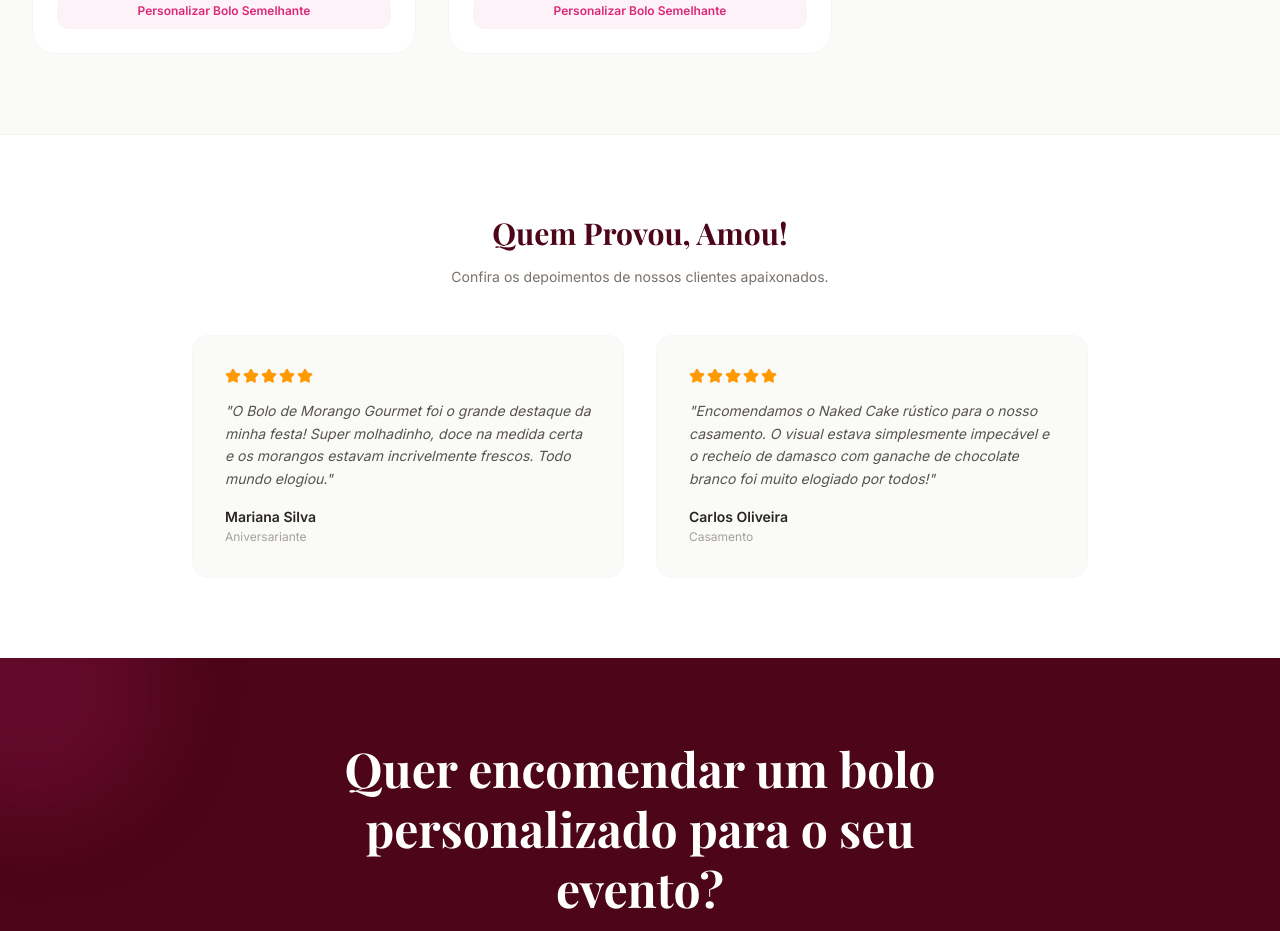
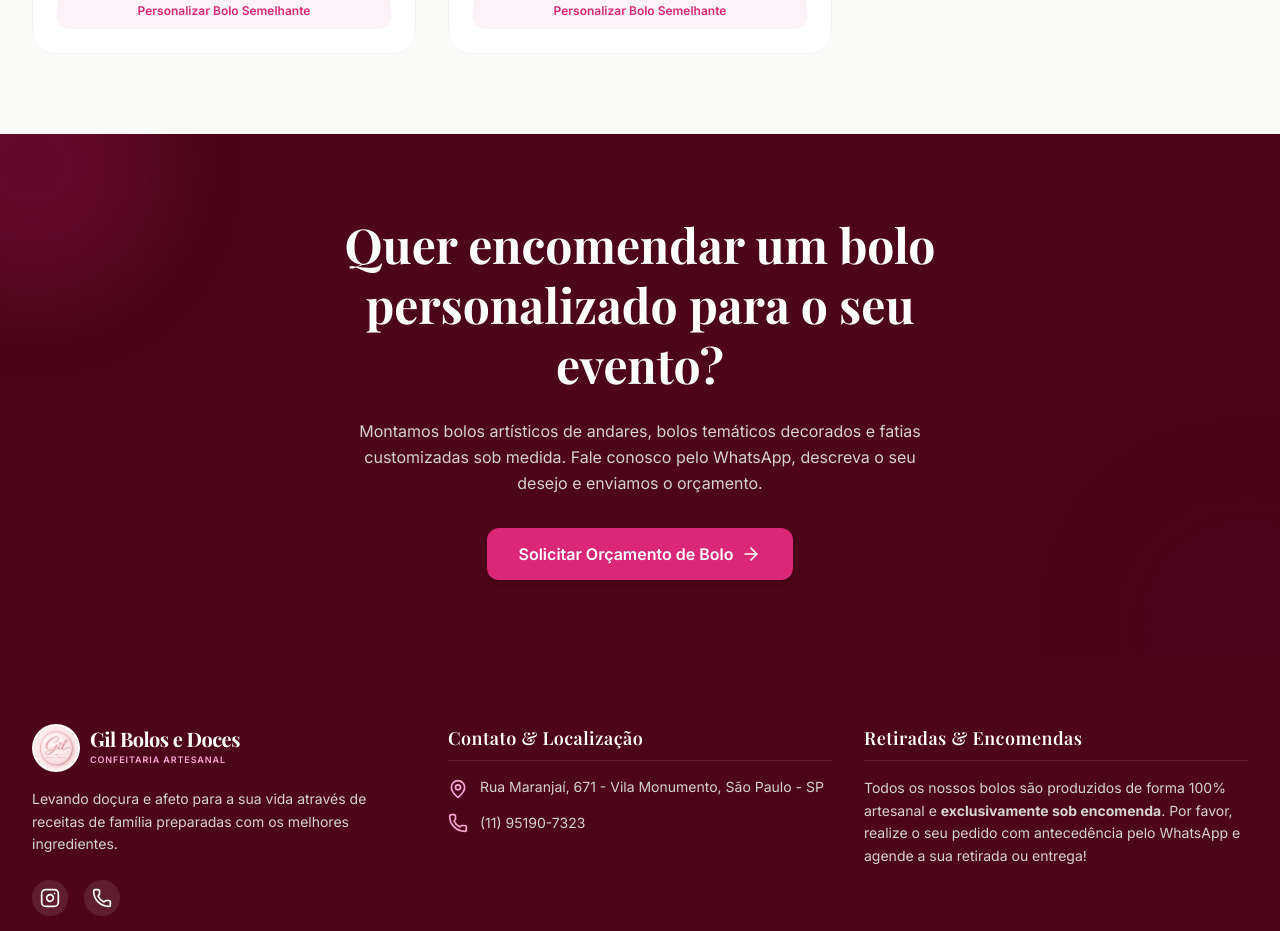
Before and after one commit to AlissonKawan/GilBolos, a React (Vite) app: page / in a window 1280 px wide. Shown: the part 4620-5551 px from the top of the page. Built offline with nearby package versions, Linux system fonts and the light colour scheme; a web font is replaced by a local one.

Commit message:
refactor: remove reviews from Home and redirect Personalizar Bolo Semelhante to Menu builder

```diff
--- a/src/pages/Home.tsx
+++ b/src/pages/Home.tsx
@@ -1,26 +1,10 @@
 import { useState } from 'react';
 import { Link } from 'react-router-dom';
 import { portfolioItems } from '../data/products';
-import { Award, ShieldCheck, HeartHandshake, Star, ArrowRight, Eye, Cake } from 'lucide-react';
+import { Award, ShieldCheck, HeartHandshake, ArrowRight, Eye, Cake } from 'lucide-react';
 import { ScrollReveal } from '../components/ScrollReveal';
 
 export const Home = () => {
-  // Testimonials
-  const testimonials = [
-    {
-      name: 'Mariana Silva',
-      role: 'Aniversariante',
-      text: 'O Bolo de Morango Gourmet foi o grande destaque da minha festa! Super molhadinho, doce na medida certa e os morangos estavam incrivelmente frescos. Todo mundo elogiou.',
-      rating: 5,
-    },
-    {
-      name: 'Carlos Oliveira',
-      role: 'Casamento',
-      text: 'Encomendamos o Naked Cake rústico para o nosso casamento. O visual estava simplesmente impecável e o recheio de damasco com ganache de chocolate branco foi muito elogiado por todos!',
-      rating: 5,
-    },
-  ];
-
   // State for image zoom modal
   const [zoomImage, setZoomImage] = useState<string | null>(null);
 
@@ -215,48 +199,11 @@ export const Home = () => {
                   </div>
 
                   <Link
-                    to="/cardapio"
+                    to="/cardapio#monte-seu-bolo"
                     className="w-full text-center bg-brand-accent hover:bg-brand-accent-hover text-brand-primary font-semibold py-2.5 rounded-xl text-xs transition-colors"
                   >
                     Personalizar Bolo Semelhante
                   </Link>
-                </div>
-              </ScrollReveal>
-            ))}
-          </div>
-        </div>
-      </section>
-
-      {/* Testimonials */}
-      <section className="py-16 md:py-20 bg-white border-t border-stone-100">
-        <div className="max-w-7xl mx-auto px-4 sm:px-6 lg:px-8">
-          <ScrollReveal className="text-center max-w-xl mx-auto mb-12">
-            <h2 className="font-serif text-3xl font-bold text-brand-dark mb-4">
-              Quem Provou, Amou!
-            </h2>
-            <p className="text-stone-500 text-sm">
-              Confira os depoimentos de nossos clientes apaixonados.
-            </p>
-          </ScrollReveal>
-
-          <div className="grid grid-cols-1 md:grid-cols-2 gap-8 max-w-4xl mx-auto">
-            {testimonials.map((t, idx) => (
-              <ScrollReveal
-                key={idx}
-                delay={idx * 150}
-                className="bg-stone-50 border border-stone-100/50 p-8 rounded-2xl space-y-4 hover:shadow-md transition-shadow relative"
-              >
-                <div className="flex text-amber-500 gap-0.5">
-                  {[...Array(t.rating)].map((_, i) => (
-                    <Star key={i} className="w-4 h-4 fill-amber-500" />
-                  ))}
-                </div>
-                <p className="text-stone-600 text-sm italic leading-relaxed">
-                  "{t.text}"
-                </p>
-                <div>
-                  <h4 className="font-semibold text-stone-800 text-sm">{t.name}</h4>
-                  <p className="text-xs text-stone-400 mt-0.5">{t.role}</p>
                 </div>
               </ScrollReveal>
             ))}
```
